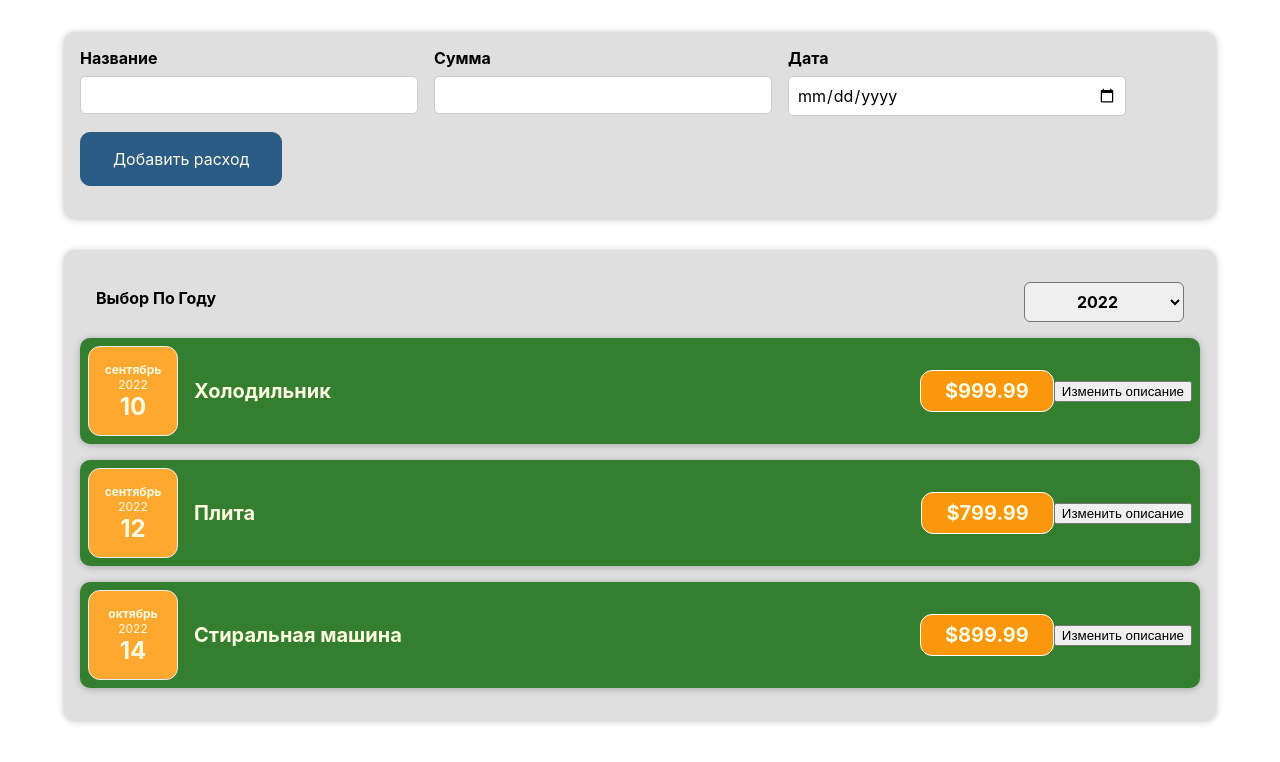
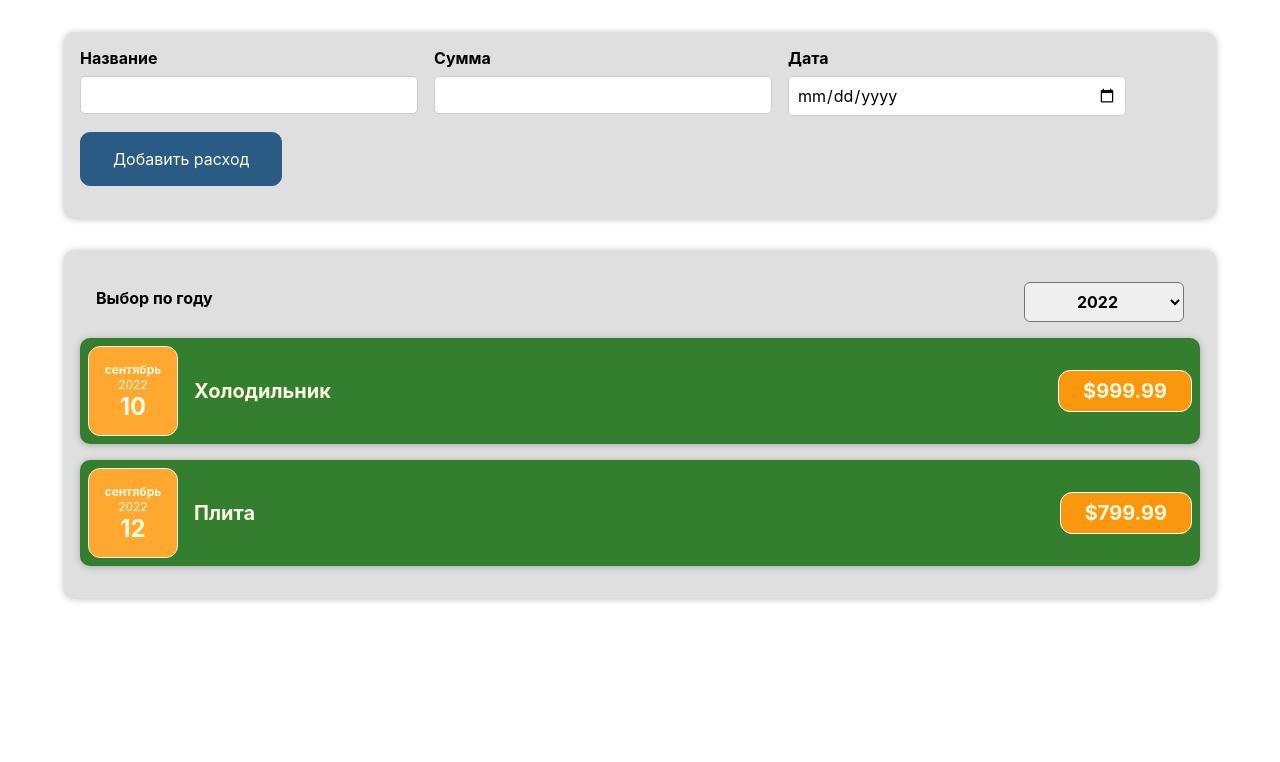
Before and after one commit to PchelaMaya/react-site, a React (Create React App) app: page / in a window 1280 px wide. Shown: the top 762 px of the page. Built offline with nearby package versions, Linux system fonts and the light colour scheme.

Commit message:
modif costsFilter

```diff
--- a/src/App.js
+++ b/src/App.js
@@ -1,7 +1,8 @@
+import React, {useState} from "react";
 import NewCost from "./components/NewCost/NewCost";
 import Costs from "./components/Costs/Costs";
-const App = () => {
-  const costs = [
+
+const INITIAL_COSTS = [
   {
     id: 'c1',
     date: new Date(2022, 8, 10),
@@ -16,14 +17,18 @@ const App = () => {
   },
   {
     id: 'c3',
-      date: new Date(2022, 9, 14),
+    date: new Date(2023, 0, 14),
     description: "Стиральная машина",
     amount: 899.99
   },
 ];
+const App = () => {
+  const [costs, setCosts] = useState(INITIAL_COSTS);
 
   const addCostHandler = (cost) => {
-
+    setCosts((prevCosts => {
+      return [cost, ...prevCosts]
+    }));
   }
 
   return (
--- a/src/components/Costs/CostItem.js
+++ b/src/components/Costs/CostItem.js
@@ -1,20 +1,14 @@
 import './CostItem.css';
 import CostDate from './CostDate';
 import Card from '../UI/Card';
-import React, { useState } from 'react';
 const CostItem = (props) => {
-    const [description, setDescription] = useState(props.description);
-    const changeDescriptionHandler = () => {
-        setDescription('New');
-    }
     return (
         <Card className='cost-item'>
             <CostDate date={props.date}/>
             <div className='cost-item__description'>
-                <h2>{description}</h2>
+                <h2>{props.description}</h2>
                 <div className='cost-item__price'>${props.amount}</div>
             </div>
-            <button onClick={changeDescriptionHandler}>Изменить описание</button>
         </Card>
     );
 }
--- a/src/components/Costs/Costs.js
+++ b/src/components/Costs/Costs.js
@@ -6,31 +6,36 @@ import React, { useState } from 'react';
 
 const Costs = (props) => {
     const [selectedYear, setSelectedYear] = useState('2022');
+
     const yearChangeHandler = (year) => {
         setSelectedYear(year);
     };
+    //отображение данных в зависимости от выбранной даты
+    const filteredCosts = props.costs.filter((cost) =>
+    {
+        return cost.date.getFullYear().toString() === selectedYear;
+    })
+
+    let costsContent = <p>В этом году расходов нет</p>
+
+    if (filteredCosts.length > 0) {
+        costsContent = filteredCosts.map((cost) =>(
+            <CostItem
+                key={cost.id}
+                date={cost.date}
+                description={cost.description}
+                amount={cost.amount}
+            />
+        ))
+    }
     return (
     <div>
         <Card className='costs'>
-        <CostsFilter
-            year={selectedYear}
-            onChangeYear={yearChangeHandler}
-        />
-            <CostItem
-                date={props.costs[0].date}
-                description={props.costs[0].description}
-                amount={props.costs[0].amount}
+            <CostsFilter
+                year={selectedYear}
+                onChangeYear={yearChangeHandler}
             />
-            <CostItem
-                date={props.costs[1].date}
-                description={props.costs[1].description}
-                amount={props.costs[1].amount}
-            />
-            <CostItem
-                date={props.costs[2].date}
-                description={props.costs[2].description}
-                amount={props.costs[2].amount}
-            />
+            {costsContent}
         </Card>
     </div>
     );
--- a/src/components/Costs/CostsFilter.js
+++ b/src/components/Costs/CostsFilter.js
@@ -8,7 +8,7 @@ const CostsFilter = (props) => {
     return (
       <div className="costs-filter">
         <div className="costs-filter__control">
-          <label>Выбор По Году</label>
+          <label>Выбор по году</label>
           <select
             value={props.year}
             onChange={yearChangeHandler}
--- a/src/components/NewCost/CostForm.js
+++ b/src/components/NewCost/CostForm.js
@@ -31,12 +31,12 @@ const CostForm = (props) => {
         event.preventDefault();
 
         const costData = {
-            name: inputName,
+            description: inputName,
             amount: inputAmount,
             date: new Date(inputDate)
         }
         //ниже коммуникация с компонентом NewCost
-        props.onSaveCostData();
+        props.onSaveCostData(costData);
         setInputName('');
         setInputAmount('');
         setInputDate('');
```
Lines whose indentation alone changed are shown as unchanged.
